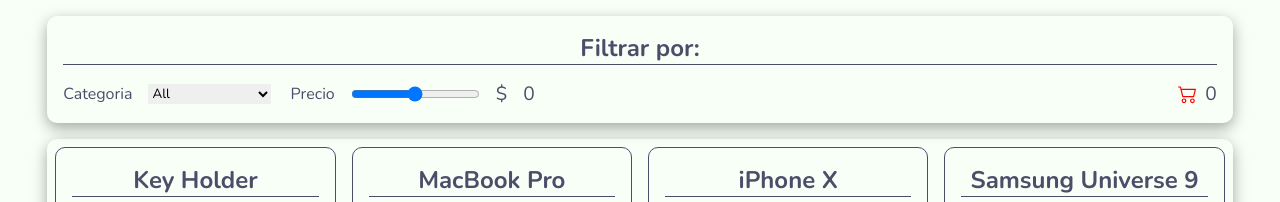
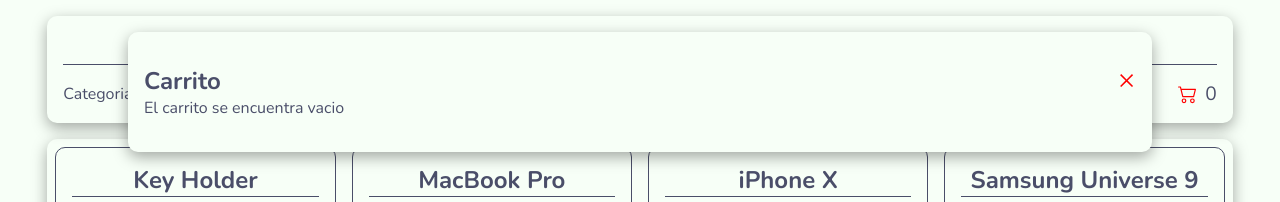
Before and after one commit to javier1793-op/Pruebas-Tecnicas, a React (Vite) app in the folder 01-ecommerce/: page / in a window 1280 px wide. Both pictures are taken after a click on the icon 1187 px from the left and 94 px from the top of the page. Shown: the top 202 px of the page. Built offline with nearby package versions, Linux system fonts and the light colour scheme.

Commit message:
modal Cart

```diff
--- a/01-ecommerce/index.html
+++ b/01-ecommerce/index.html
@@ -8,6 +8,7 @@
   </head>
   <body>
     <div id="root"></div>
+    <div id="cart"></div>
     <script type="module" src="/src/main.jsx"></script>
   </body>
 </html>
--- a/01-ecommerce/src/App.jsx
+++ b/01-ecommerce/src/App.jsx
@@ -6,6 +6,8 @@ import Head from './Components/head'
 
 import initialProduct from './mocks/products.json'
 import { useFilter } from './Hooks/useFilter'
+import Cart from './Components/Cart'
+import { useCart } from './Hooks/useCart'
 
 function App() {
 
@@ -14,14 +16,17 @@ function App() {
   const {filterProduct}=useFilter()
   const productFilter= filterProduct(products)
 
+  const {openCart}=useCart()
 
   return (
     <>
 
       <main>
+        {openCart && <Cart/>}
+
         <Head
           products={initialProduct}
-        />
+          />
         <Product
         productFilter={productFilter}
         />
--- /dev/null
+++ b/01-ecommerce/src/Components/Cart.jsx
@@ -0,0 +1,29 @@
+import { createPortal } from "react-dom";
+import "../Css/cart.scss";
+import { AiOutlineClose } from "react-icons/ai";
+import { useCart } from "../Hooks/useCart";
+
+const Cart = () => {
+
+    const {setOpenCart}=useCart()
+
+    const handleCloseModal=()=>{
+        setOpenCart(false)
+    }
+  return createPortal(
+    <>
+      <div className="containerCart">
+        <section className="headCart">
+          <h1>Carrito</h1>
+          <AiOutlineClose className="icon"
+          onClick={handleCloseModal}
+          />
+        </section>
+        {"El carrito se encuentra vacio"}
+      </div>
+    </>,
+    document.getElementById("cart")
+  );
+};
+
+export default Cart;
--- a/01-ecommerce/src/Components/Head.jsx
+++ b/01-ecommerce/src/Components/Head.jsx
@@ -1,8 +1,16 @@
 import Filter from "./Filter"
 import '../Css/head.scss'
 import { BsCart2 } from "react-icons/bs";
+import { useCart } from "../Hooks/useCart";
 
 const Head = ({products}) => {
+
+  const {setOpenCart}=useCart()
+
+  const handleOpenModal = ()=>{
+    setOpenCart(true)
+  }
+
   return (
 
     <>
@@ -13,7 +21,9 @@ const Head = ({products}) => {
         products={products}
         />
         <div className="cartCount">
-        <BsCart2 className="icon"/>
+        <BsCart2 className="icon"
+        onClick={handleOpenModal}
+        />
           <span>{'0'}</span>
         </div>
         </section>
--- /dev/null
+++ b/01-ecommerce/src/Context/cart.jsx
@@ -0,0 +1,13 @@
+import { createContext, useState } from "react";
+
+export const CartContex = createContext();
+
+
+export function Contextcart({ children }) {
+    const [openCart, setOpenCart] = useState(false);
+  return (
+    <CartContex.Provider value={{ openCart, setOpenCart }}>
+      {children}
+    </CartContex.Provider>
+  );
+}
--- /dev/null
+++ b/01-ecommerce/src/Css/cart.scss
@@ -0,0 +1,23 @@
+.containerCart{
+    position: fixed;
+    width: 80vw;
+    min-height: 15vh;
+    display: flex;
+    justify-content: center;
+    flex-direction: column;
+    color: #4a4e69;
+    background: #f7fff7;
+    z-index: 10;
+    box-shadow: rgba(0, 0, 0, 0.35) 0px 5px 15px;
+    border-radius: 10px;
+    top: 2rem;
+    left: 50%;
+    transform: translateX(-50%);
+    padding: 1rem;
+}
+.headCart{
+    display: flex;
+    width: 100%;
+    align-items: center;
+    justify-content: space-between;
+}
--- a/01-ecommerce/src/Css/filter.scss
+++ b/01-ecommerce/src/Css/filter.scss
@@ -1,7 +1,8 @@
 .containerFilter{
-    width: 100%;
+    width: 80%;
     display: flex;
     align-items: center;
+    flex-wrap: wrap;
     gap: 1.2rem;
 }
 .box{
--- a/01-ecommerce/src/Css/head.scss
+++ b/01-ecommerce/src/Css/head.scss
@@ -12,6 +12,7 @@
     width: 100%;
     justify-content: space-between;
     align-items: center;
+    flex-wrap: wrap;
 }
 .cartCount{
     display: flex;
--- /dev/null
+++ b/01-ecommerce/src/Hooks/useCart.js
@@ -0,0 +1,12 @@
+import { useContext } from "react"
+import { CartContex } from "../Context/cart"
+
+export function useCart (){
+
+    const {openCart, setOpenCart}= useContext(CartContex)
+
+    return{
+        openCart,
+        setOpenCart
+    }
+}
--- a/01-ecommerce/src/main.jsx
+++ b/01-ecommerce/src/main.jsx
@@ -3,11 +3,15 @@ import ReactDOM from "react-dom/client";
 import App from "./App.jsx";
 import "./index.css";
 import { ContextFilter } from "./Context/filter.jsx";
+import { Contextcart } from "./Context/cart.jsx";
 
 ReactDOM.createRoot(document.getElementById("root")).render(
   <React.StrictMode>
-    <ContextFilter>
+    <Contextcart>
+      <ContextFilter>
       <App />
     </ContextFilter>
+    </Contextcart>
+
   </React.StrictMode>
 );
```
